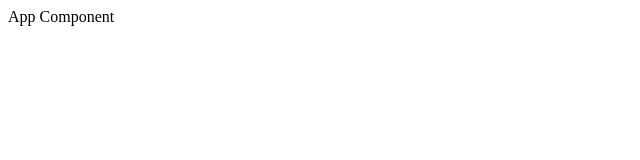
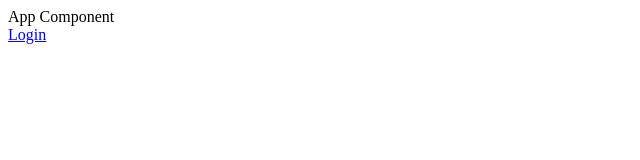
Before and after one commit to kmcbrayer/kora, a React app: page / in a window 1280 px wide. Shown: the top 160 px of the page, without its empty margins (0-640 px from the left). Built offline with nearby package versions, Linux system fonts and the light colour scheme.

Commit message:
add a Link (just testing)

```diff
--- a/src/components/App.jsx
+++ b/src/components/App.jsx
@@ -1,9 +1,13 @@
 import React from 'react';
+import { Link } from 'react-router';
 
 class App extends React.Component {
     render() {
         return (
-            <div>App Component</div>
+            <div>
+                <div>App Component</div>
+                <Link to='login'>Login</Link>
+            </div>
         );
     }
 }
```
